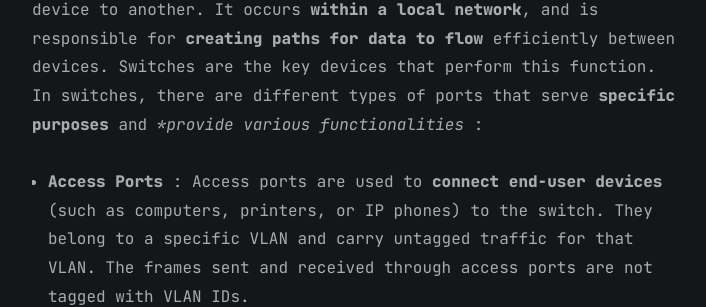
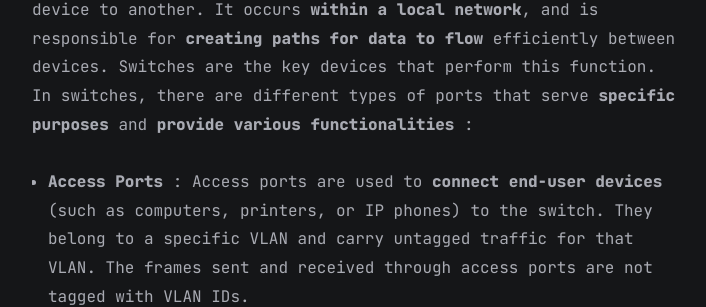
Before and after one commit to faridarif/faridarif.github.io, a Jekyll site: the page built from all_collections/_posts/2023-07-10-Switching.md, in a window 1280 px wide and 900 px high. Shown: the part 443-750 px from the top of the window, without its empty margins (283-989 px from the left). Built offline with Jekyll 4.4.1, drawn with Linux system fonts in a browser that asks for light colours.

```diff
--- a/all_collections/_posts/2023-07-10-Switching.md
+++ b/all_collections/_posts/2023-07-10-Switching.md
@@ -5,7 +5,7 @@ date: 2023-07-10
 categories: ["Networking"]
 ---
 
-Switching is the process of **forwarding data frames** from one network device to another. It occurs **within a local network**, and is responsible for **creating paths for data to flow** efficiently between devices. Switches are the key devices that perform this function. In switches, there are different types of ports that serve **specific purposes** and **provide various functionalities* :
+Switching is the process of **forwarding data frames** from one network device to another. It occurs **within a local network**, and is responsible for **creating paths for data to flow** efficiently between devices. Switches are the key devices that perform this function. In switches, there are different types of ports that serve **specific purposes** and **provide various functionalities** :
 - **Access Ports** : Access ports are used to **connect end-user devices** (such as computers, printers, or IP phones) to the switch. They belong to a specific VLAN and carry untagged traffic for that VLAN. The frames sent and received through access ports are not tagged with VLAN IDs.
 - **Trunk Ports** : Trunk ports are used to **interconnect switches** and **carry traffic for multiple VLANs** simultaneously. They configured to support 802.1Q VLAN tagging, which means that frames leaving a trunk port are tagged with the appropriate VLAN ID.
 - **EtherChannel (Link Aggregation) Ports** : Etherchannel, also known as link aggregation, allows **multiple physical links** between switches to be **combined** into a **single logical link** for increased bandwidth and redundancy. Etherchannel aggregates the bandwidth of the individual links to create a **high-bandwidth channel** between switches.
```
